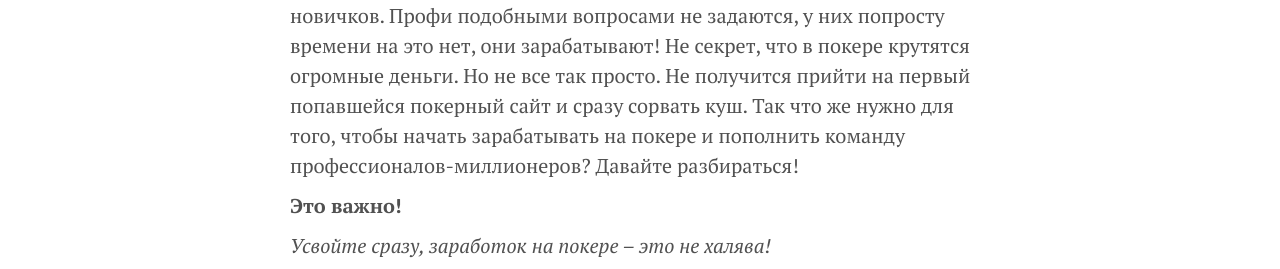
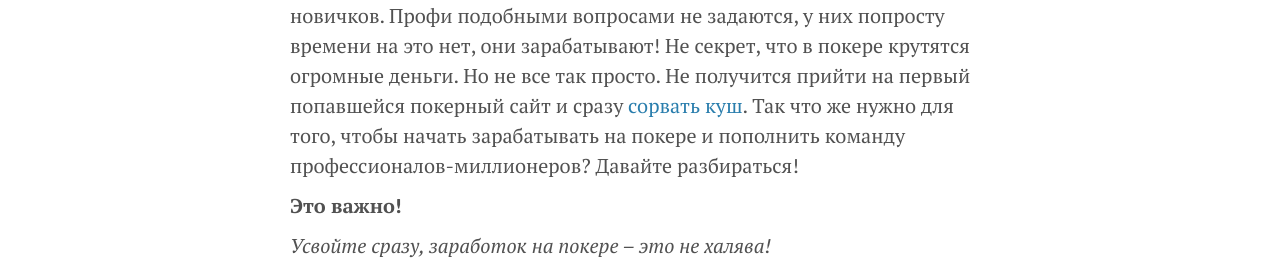
Before and after one commit to keepcalminblog/keepcalminblog.github.io, a Jekyll site: the page built from _posts/2019-01-27-zarobotok-na-pokere.md, in a window 1280 px wide and 900 px high, scrolled down 786 px. Shown: the part 288-557 px from the top of the window. Built offline with Jekyll 4.4.1, drawn with Linux system fonts in a browser that asks for light colours; Markdown is read by kramdown in place of the engine named in the settings; some of the changed lines change nothing that is shown; some of the changed text lies outside the part shown.

Commit message:
Update from Forestry.io ilya.kono@gmail.com updated _posts/2019-01-27-zarobotok-na-pokere.md

```diff
--- a/_posts/2019-01-27-zarobotok-na-pokere.md
+++ b/_posts/2019-01-27-zarobotok-na-pokere.md
@@ -1,20 +1,19 @@
 ---
 layout: post
-title: "На сколько реально заработать в покере"
+title: На сколько реально заработать в покере
 quote: Любишь покер и хочешь заработать тогда это для Вас
 image: false
 video: false
-date: 2019-01-27 8:20:00
+date: 2019-01-27 08:20:00 +0000
+
 ---
-
 ## РЕАЛЬНО ЛИ ЗАРАБАТЫВАТЬ НА ПОКЕРЕ
 
-Насколько реально зарабатывать на покере – вопрос, который интересует новичков. Профи подобными вопросами не задаются, у них попросту времени на это нет, они зарабатывают! Не секрет, что в покере крутятся огромные деньги. Но не все так просто. Не получится прийти на первый попавшейся покерный сайт и сразу сорвать куш. Так что же нужно для того, чтобы начать зарабатывать на покере и пополнить команду профессионалов-миллионеров? Давайте разбираться!
+Насколько реально зарабатывать на покере – вопрос, который интересует новичков. Профи подобными вопросами не задаются, у них попросту времени на это нет, они зарабатывают! Не секрет, что в покере крутятся огромные деньги. Но не все так просто. Не получится прийти на первый попавшейся покерный сайт и сразу [сорвать куш](https://www.bbc.com/news/uk-england-humber-40659199 "Bigest poker prize"). Так что же нужно для того, чтобы начать зарабатывать на покере и пополнить команду профессионалов-миллионеров? Давайте разбираться!
 
 <strong>Это важно!</strong>
 
 <i>Усвойте сразу, заработок на покере – это не халява!</i>
-
 
 {% include image.html url="/img/poker-money.jpg" width="100%" description="Покер приносит деньги если уметь хорошо играть" %}
 
```
